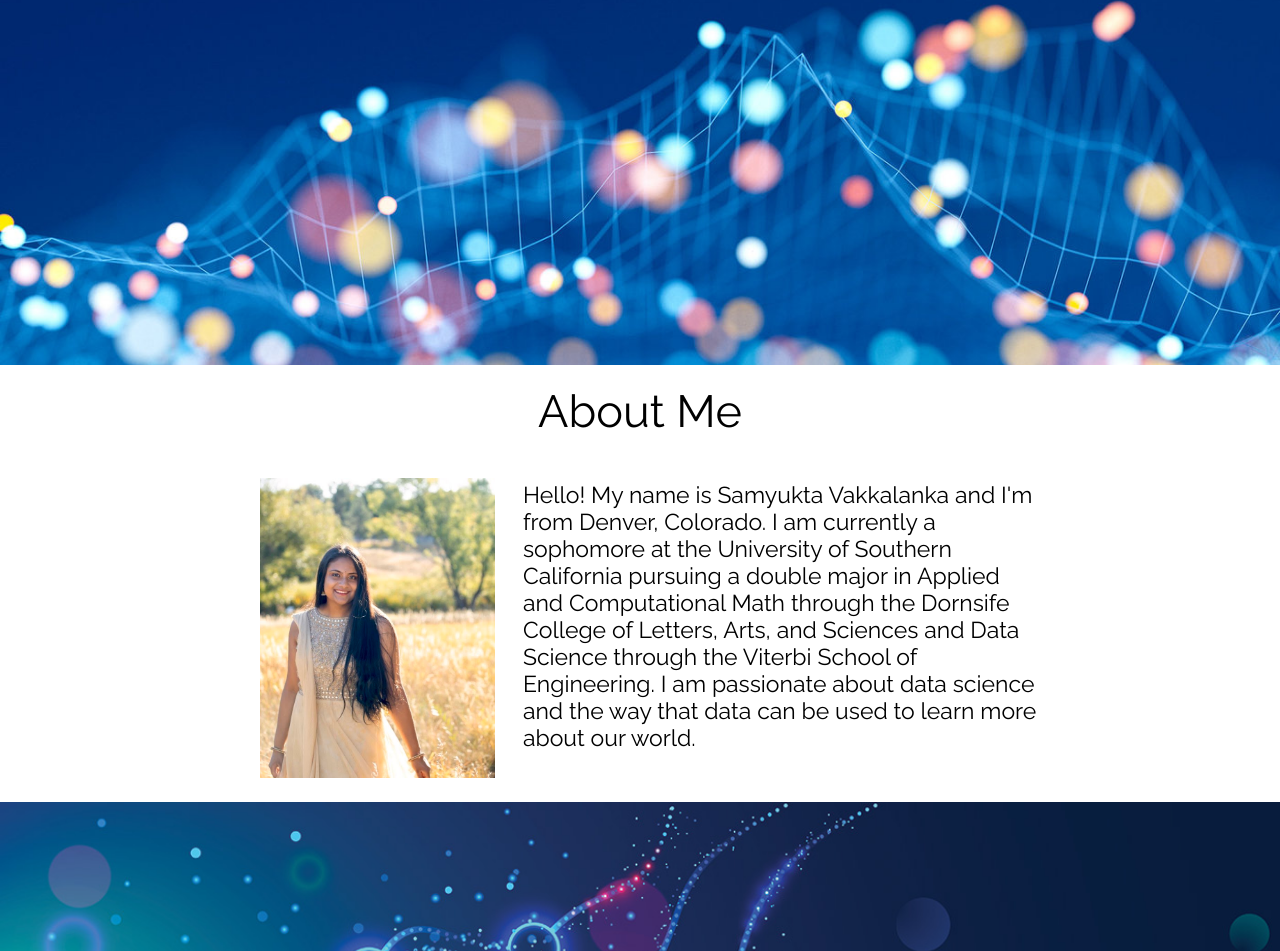
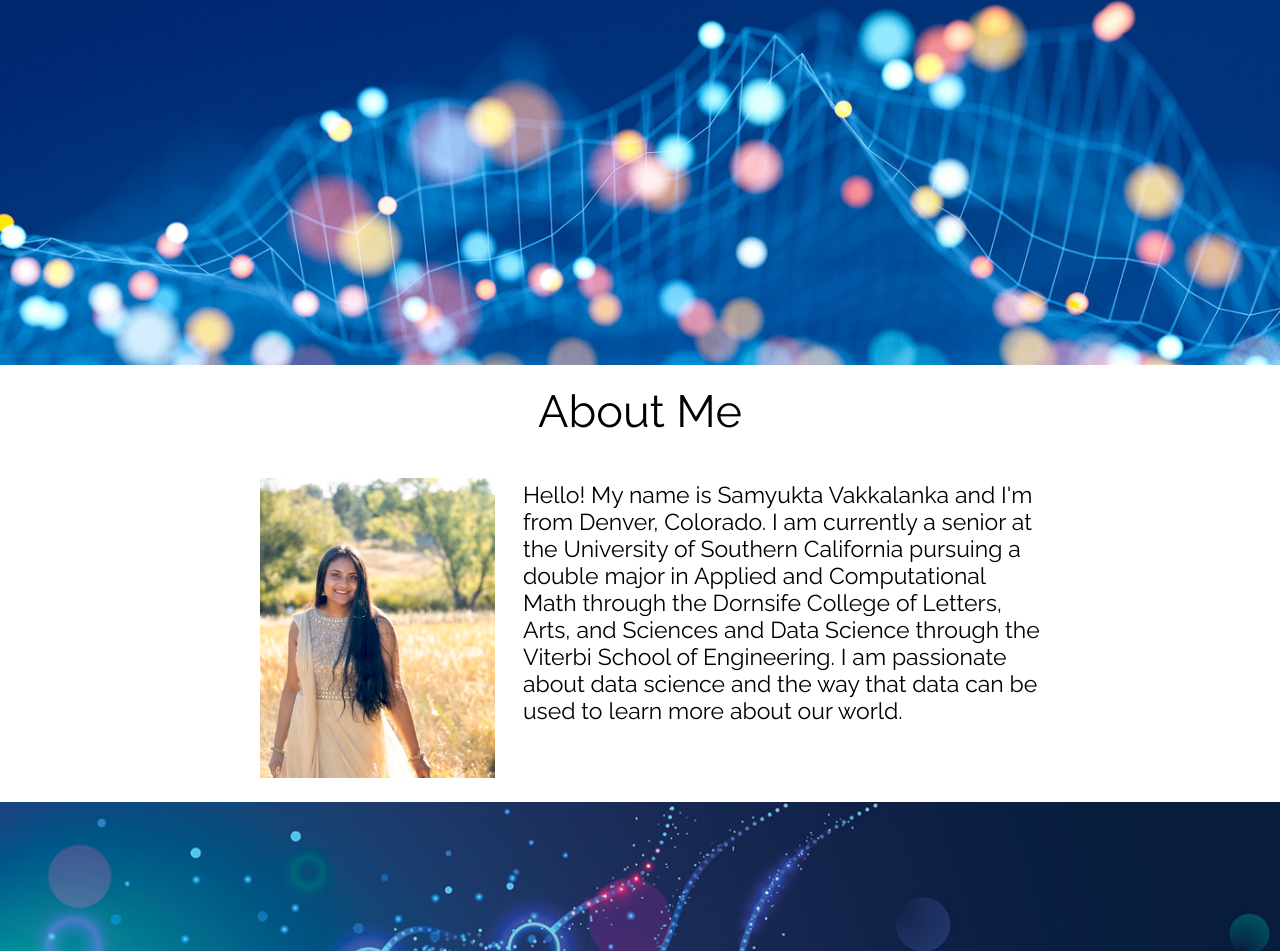
Before and after one commit to Samyukta-Vakkalanka/Personal_Portfolio, a plain HTML site: page home.html in a window 1280 px wide. Shown: the part 325-1276 px from the top of the page. Drawn offline with nearby package versions, Linux system fonts and the light colour scheme.

Commit message:
Update home.html

```diff
--- a/home.html
+++ b/home.html
@@ -80,7 +80,7 @@
 				<img src="img/me.jpg" alt="Me in a field">
 			</div>
 			<div id="info" class="paragraph">
-				<p>Hello! My name is Samyukta Vakkalanka and I'm from Denver, Colorado. I am currently a sophomore at the University of Southern California pursuing a double major in Applied and Computational Math through the Dornsife College of Letters, Arts, and Sciences and Data Science through the Viterbi School of Engineering. I am passionate about data science and the way that data can be used to learn more about our world.</p>
+				<p>Hello! My name is Samyukta Vakkalanka and I'm from Denver, Colorado. I am currently a senior at the University of Southern California pursuing a double major in Applied and Computational Math through the Dornsife College of Letters, Arts, and Sciences and Data Science through the Viterbi School of Engineering. I am passionate about data science and the way that data can be used to learn more about our world.</p>
 			</div>
 		</div>
 		<div id="row4" class="scrolling_image">
```
